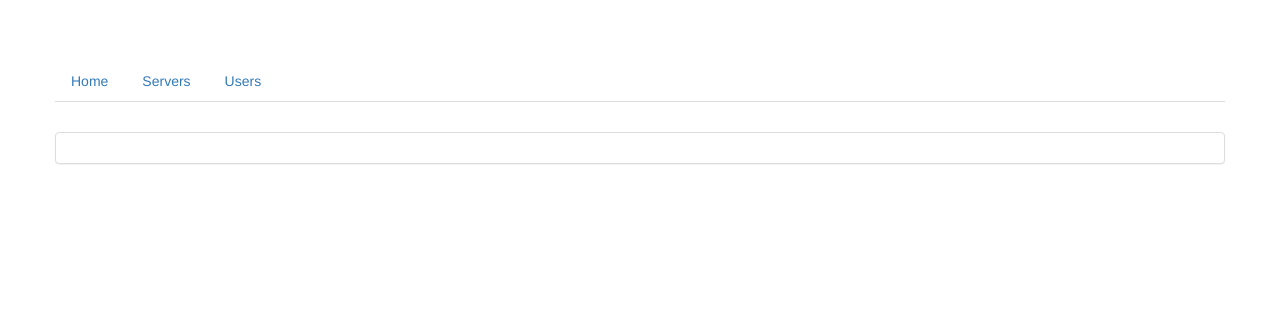
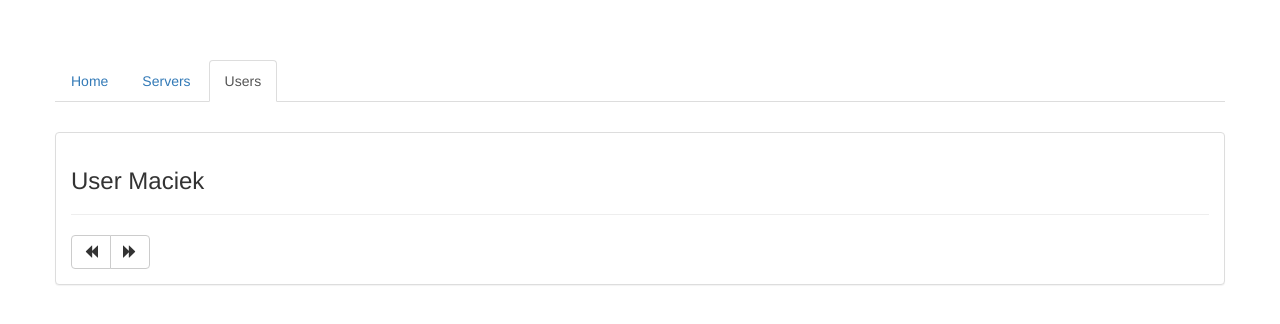
Before and after one commit to mwajdzik/course-angular, an Angular app in the folder E-Routing/: page /users/1 in a window 1280 px wide. Before the commit this address led to /. Shown: the top 324 px of the page. Built offline with nearby package versions, Linux system fonts and the light colour scheme.

Commit message:
Routing. Add user route.

```diff
--- a/E-Routing/package.json
+++ b/E-Routing/package.json
@@ -21,8 +21,10 @@
     "@angular/platform-browser": "^5.0.0",
     "@angular/platform-browser-dynamic": "^5.0.0",
     "@angular/router": "^5.0.0",
+    "@types/lodash": "^4.14.91",
     "bootstrap": "^3.3.7",
     "core-js": "^2.4.1",
+    "lodash": "^4.17.4",
     "rxjs": "^5.5.2",
     "zone.js": "^0.8.14"
   },
--- /dev/null
+++ b/E-Routing/src/app/users/user/user.component.ts
@@ -0,0 +1,50 @@
+import {Component, OnInit} from '@angular/core';
+import {ActivatedRoute, Params} from '@angular/router';
+import {UsersService} from '../users.service';
+
+@Component({
+  selector: 'app-user',
+  template: `
+    <h3>User {{user.name}}</h3>
+    <hr>
+    <div class="btn-group" role="group">
+      <a [routerLink]="['/users', getPrevUserId()]" class="btn btn-default">
+        <span class="glyphicon glyphicon-backward" aria-hidden="true"></span>
+      </a>
+      <a [routerLink]="['/users', getNextUserId()]" class="btn btn-default">
+        <span class="glyphicon glyphicon-forward" aria-hidden="true"></span>
+      </a>
+    </div>
+  `,
+  styles: []
+})
+export class UserComponent implements OnInit {
+
+  private user;
+
+  constructor(private route: ActivatedRoute, private usersService: UsersService) {
+  }
+
+  ngOnInit() {
+    this.loadUser(this.route.snapshot.params['id']);
+
+    // needed if we reload our component from itself (press" Show next user")
+    this.route.params.subscribe(
+      (params: Params) => {
+        this.loadUser(params['id']);
+      }
+    );
+  }
+
+  loadUser(id: string) {
+    this.user = this.usersService.getUserById(parseInt(id, 10));
+  }
+
+  getNextUserId() {
+    return this.usersService.getNextUserId(this.user.id);
+  }
+
+  getPrevUserId() {
+    return this.usersService.getPrevUserId(this.user.id);
+  }
+}
--- a/E-Routing/src/app/users/users.component.ts
+++ b/E-Routing/src/app/users/users.component.ts
@@ -1,11 +1,32 @@
-import {Component} from '@angular/core';
+import {Component, OnInit} from '@angular/core';
+import {UsersService} from './users.service';
 
 @Component({
   selector: 'app-users',
   template: `
     <h3>Your users</h3>
+
+    <div>
+      <ul>
+        <li *ngFor="let user of users">
+          <span>{{user.name}}</span>
+          <a [routerLink]="[user.id]">
+            <span class="glyphicon glyphicon-edit" aria-hidden="true"></span>
+          </a>
+        </li>
+      </ul>
+    </div>
   `,
   styles: []
 })
-export class UsersComponent {
+export class UsersComponent implements OnInit {
+
+  private users;
+
+  constructor(private usersService: UsersService) {
+  }
+
+  ngOnInit() {
+    this.users = this.usersService.getUsers();
+  }
 }
--- /dev/null
+++ b/E-Routing/src/app/users/users.service.ts
@@ -0,0 +1,32 @@
+import {Injectable} from '@angular/core';
+
+import * as _ from 'lodash';
+
+@Injectable()
+export class UsersService {
+
+  private users = [
+    {id: 1, name: 'Maciek'},
+    {id: 2, name: 'Madzia'},
+    {id: 3, name: 'Ewa'},
+    {id: 4, name: 'Kuba'}
+  ];
+
+  getUsers() {
+    return this.users;
+  }
+
+  getUserById(id: number) {
+    return _.find(this.users, {id: id});
+  }
+
+  getNextUserId(id: number) {
+    const index = _.findIndex(this.users, {id: id});
+    return index === this.users.length - 1 ? _.first(this.users).id : this.users[index + 1].id;
+  }
+
+  getPrevUserId(id: number) {
+    const index = _.findIndex(this.users, {id: id});
+    return index === 0 ? _.last(this.users).id : this.users[index - 1].id;
+  }
+}
--- a/E-Routing/src/styles.css
+++ b/E-Routing/src/styles.css
@@ -1,3 +1,7 @@
 body {
   padding-top: 60px;
 }
+
+li {
+  list-style: none;
+}
```
Also changed, not shown: E-Routing/src/app/app.module.ts (+6 -2 lines), 1 other file (tests, documents, lock files or other folders).
